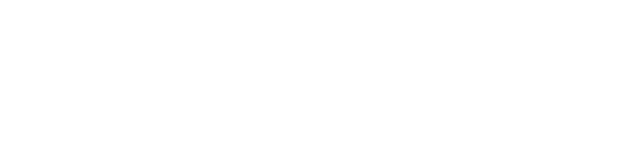
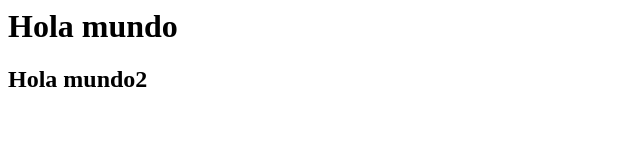
Before and after one commit to psandovz/alpha, a plain HTML site: page index.html in a window 1280 px wide. Shown: the whole page, without its empty margins (0-640 px from the left). Drawn offline with Linux system fonts and the light colour scheme.

```diff
--- a/index.html
+++ b/index.html
@@ -2,4 +2,9 @@
 <head>
 <title> capa git </title>
 </head>
+<body>
+<h1> Hola mundo</h1>
+<h2> Hola mundo2</h2>
+</body>
+
 </html>
```
